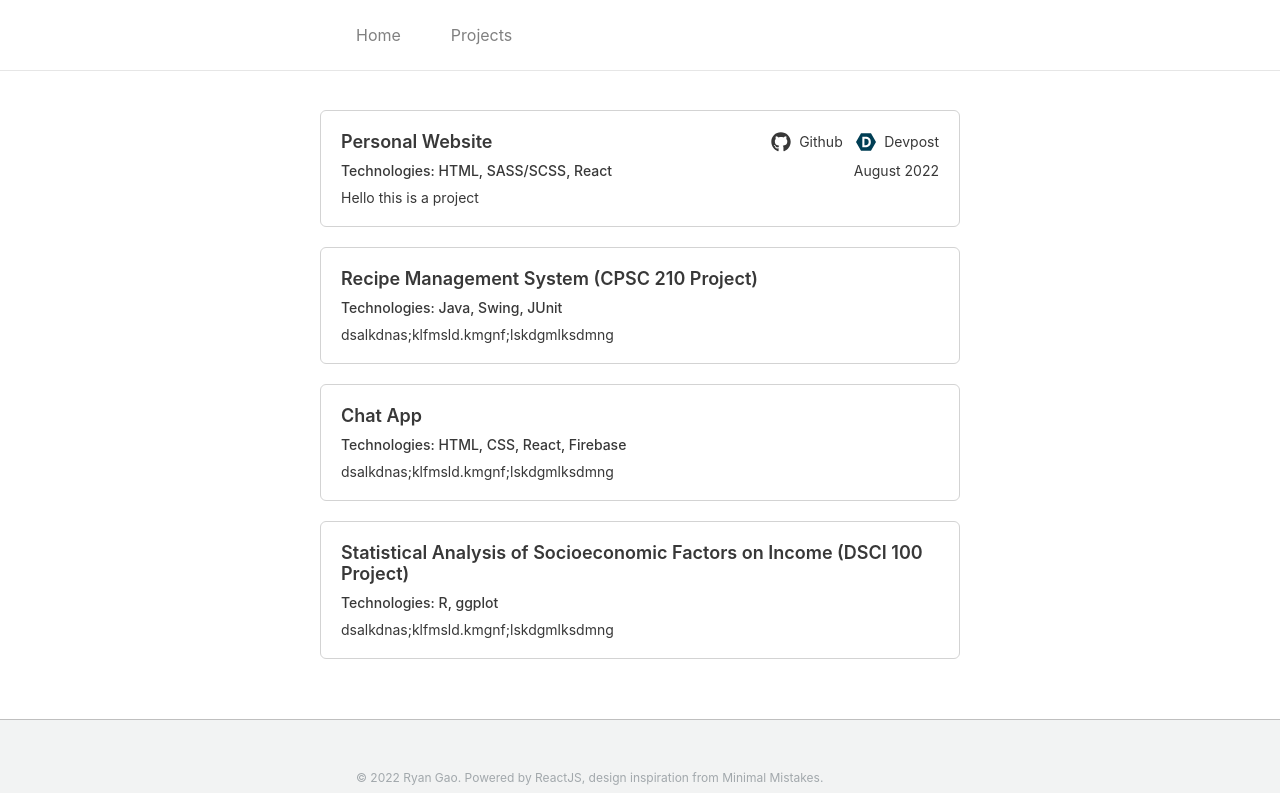
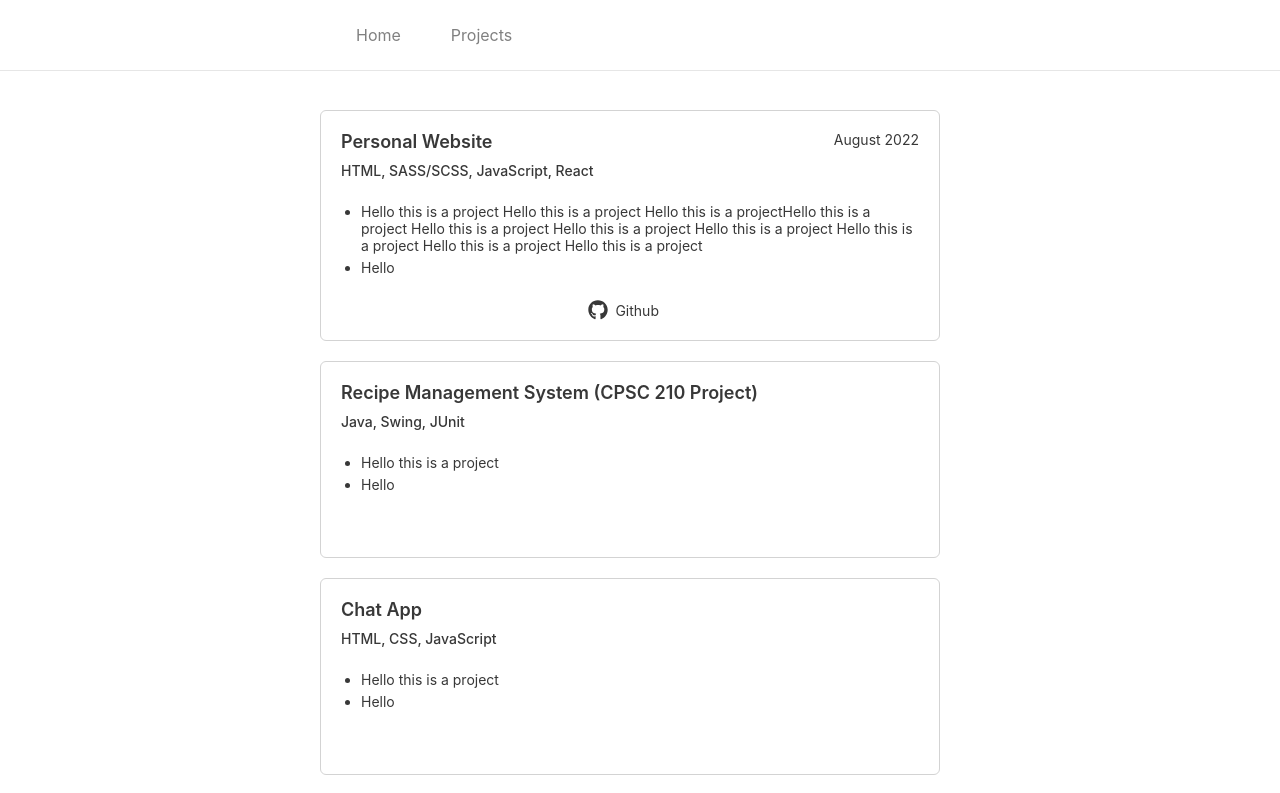
Before and after one commit to toblrne/personalwebsite, a React (Create React App) app: page /projects in a window 1280 px wide. Shown: the top 793 px of the page. Built offline with nearby package versions, Linux system fonts and the light colour scheme.

Commit message:
Reformat project cells

```diff
--- a/src/Pages/ProjectsPage.js
+++ b/src/Pages/ProjectsPage.js
@@ -12,6 +12,7 @@ const ProjectsPage = () => {
                 <Navbar />
                 <div className="projectstext-container">
                     {mappedProjects}
+
                 </div>
             </div>
             <Footer />
@@ -23,25 +24,25 @@ const projectInformation = [
     {
         title: "Personal Website",
         github: "https://github.com/toblrne/personalwebsite",
-        technologies: "HTML, SASS/SCSS, React",
-        devpost: "test",
-        description: "Hello this is a project",
+        technologies: "HTML, SASS/SCSS, JavaScript, React",
+        description: ["Hello this is a project Hello this is a project Hello this is a projectHello this is a project Hello this is a project Hello this is a project Hello this is a project Hello this is a project Hello this is a project Hello this is a project", "Hello"],
         date: "August 2022"
+
     },
     {
         title: "Recipe Management System (CPSC 210 Project)",
         technologies: "Java, Swing, JUnit",
-        description: "dsalkdnas;klfmsld.kmgnf;lskdgmlksdmng"
+        description: ["Hello this is a project", "Hello"]
     },
     {
         title: "Chat App",
-        technologies: "HTML, CSS, React, Firebase",
-        description: "dsalkdnas;klfmsld.kmgnf;lskdgmlksdmng"
+        technologies: "HTML, CSS, JavaScript",
+        description: ["Hello this is a project", "Hello"]
     },
     {
         title: "Statistical Analysis of Socioeconomic Factors on Income (DSCI 100 Project)",
-        technologies: "R, ggplot",
-        description: "dsalkdnas;klfmsld.kmgnf;lskdgmlksdmng"
+        technologies: "R",
+        description: ["Hello this is a project", "Hello"]
     },
 
 ]
@@ -56,6 +57,7 @@ const mappedProjects = projectInformation.map(
             devpost={elem.devpost}
             description={elem.description}
             date={elem.date}
+            image={elem.image}
         />
 )
 
--- a/src/components/Projects/ProjectMicroComponent.js
+++ b/src/components/Projects/ProjectMicroComponent.js
@@ -4,29 +4,28 @@ import { FaGithub } from 'react-icons/fa'
 import { SiDevpost } from 'react-icons/si'
 
 
-import './Projects.scss'
+import './ProjectMicroComponent.scss'
 
 const ProjectMicroComponent = ({ title, github, technologies, devpost, description, date }) => {
+    const descriptionList = description.map(elem => <li style={{marginBottom: '5px'}}>{elem}</li>)
+
     return (
         <div className='microcomponent-container'>
-            <div className="project-title"> {title} &nbsp;
-                <div className="combined-links">
-                    {github ? <a href={github} className="single-link"> <FaGithub size={20} /> &nbsp; Github </a> : null} &nbsp; &nbsp;
-                    {devpost ? (<a href={devpost} className="single-link">
-                        <IconContext.Provider value={{ color: "#003e54" }}>
-                            <SiDevpost size={20} />
-                        </IconContext.Provider>&nbsp; Devpost </a>) : null}
-                </div>
-            </div >
+            <div className="project-title"> {title} &nbsp; <div className="date">{date} </div></div>
             <div className="project-header">
-                <div className="technologies"> Technologies: {technologies} </div> <div className="date">{date} </div>
-
+                <div className="technologies">{technologies} </div>
             </div>
-
             <div className="project-description">
-                {description}
+                <ul class="description-list">{descriptionList}</ul>
             </div>
-        </div >
+            <div className="combined-links">
+                {github ? <a href={github} className="single-link"> <FaGithub size={20} /> &nbsp; Github </a> : null} &nbsp; &nbsp;
+                {devpost ? (<a href={devpost} className="single-link">
+                    <IconContext.Provider value={{ color: "#003e54" }}>
+                        <SiDevpost size={20} />
+                    </IconContext.Provider>&nbsp; Devpost </a>) : null}
+            </div>
+        </div>
     );
 }
 
--- a/src/components/Projects/Projects.scss
+++ b/src/components/Projects/ProjectMicroComponent.scss
@@ -5,8 +5,9 @@
     border-radius: 6px;
     font-family: $font;
     padding: 20px;
-    margin-bottom: 20px;
+    margin: 0px 20px 20px 0px;
     color: rgb(56, 56, 56);
+
 
     .project-title {
         font: 18px $font;
@@ -16,22 +17,8 @@
         flex-direction: row;
         justify-content: space-between;
 
-        .combined-links {
-            display: flex;
-            flex-direction: row;
-
-            .single-link {
-                text-decoration: none;
-                display: flex;
-                flex-direction: row;
-                align-items: center;
-                font: 14px $font;
-                color: rgb(56, 56, 56);
-
-                &:visited {
-                    color: inherit;
-                }
-            }
+        .date {
+            font: 14px $font;
         }
     }
 
@@ -42,21 +29,41 @@
         justify-content: space-between;
 
         .technologies {
+            display: flex;
+            flex-wrap: wrap;
             font: 14px $font;
             font-weight: 500;
             // border: 2px solid;
-        }
-
-        .date {
-            display: flex;
-            flex-direction: row;
-            align-items: center;
-            font: 14px $font;
         }
     }
 
     .project-description {
         padding-top: 10px;
         font-size: 14px;
+        padding-bottom: 10px;
+
+        .description-list {
+            padding-left: 20px;
+        }
+    }
+
+    .combined-links {
+        display: flex;
+        flex-direction: row;
+        justify-content: center;
+        align-items: center;
+
+        .single-link {
+            text-decoration: none;
+            display: flex;
+            flex-direction: row;
+            align-items: center;
+            font: 14px $font;
+            color: rgb(56, 56, 56);
+
+            &:visited {
+                color: inherit;
+            }
+        }
     }
 }
```
Also changed, not shown: src/components/Projects/TechnologyIcon.js (added, +10 -0 lines).
